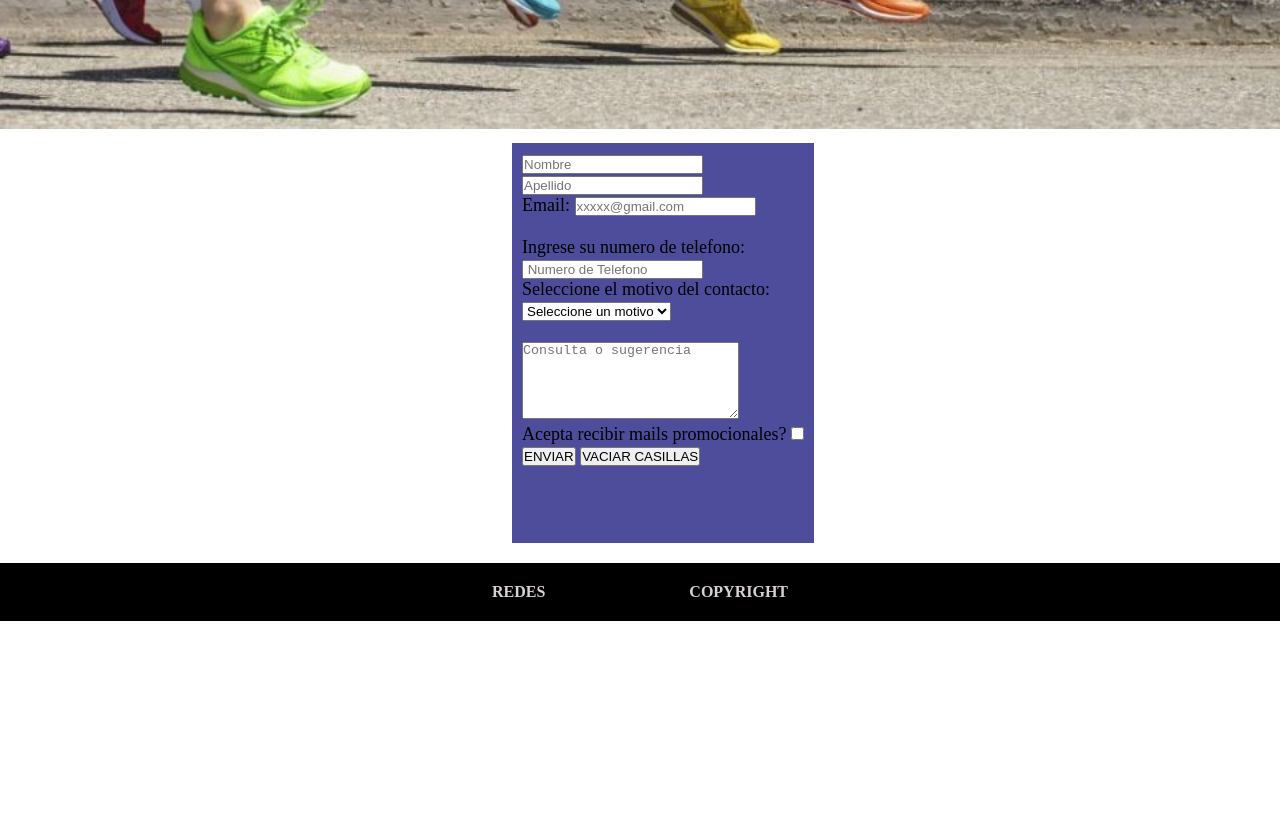
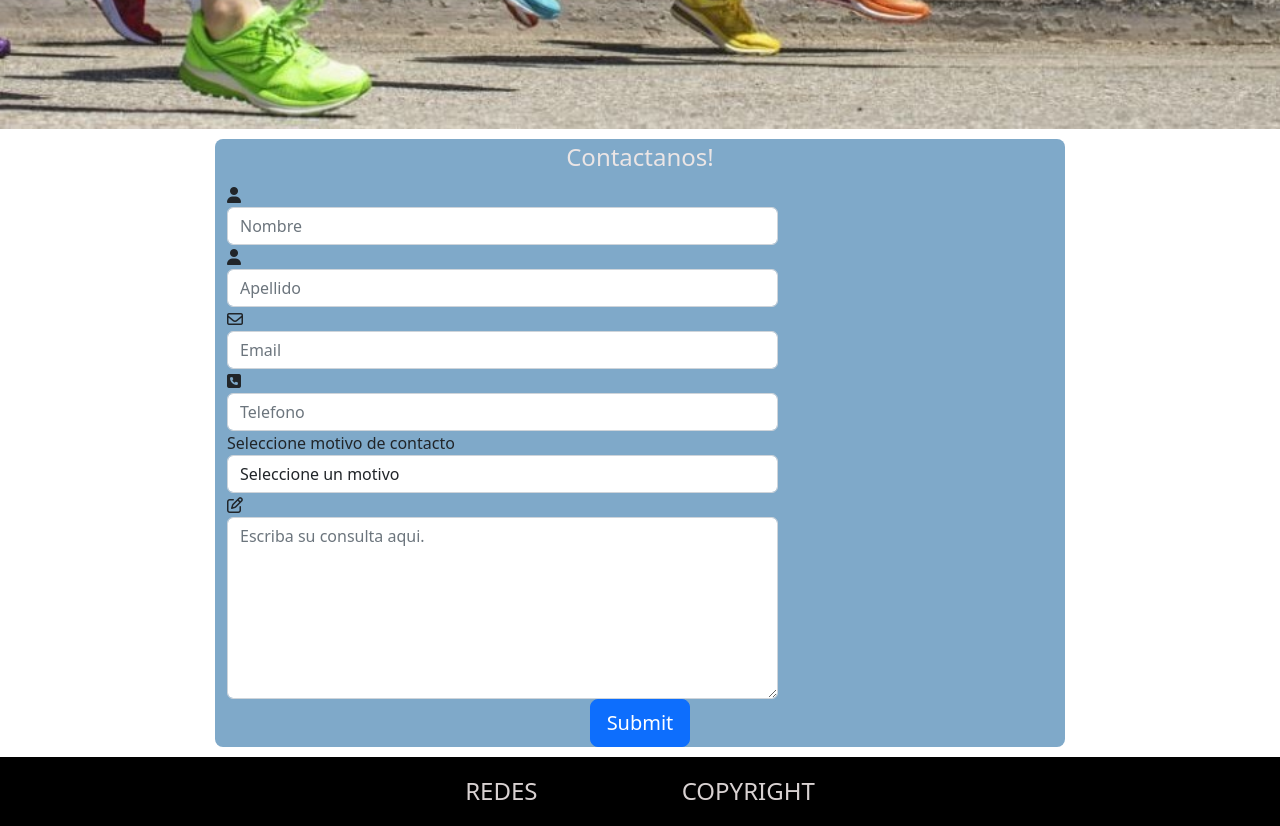
Before and after one commit to NicolasAlen/calzados-alen, a plain HTML site: page paginas/contacto.html in a window 1280 px wide. Shown: the part 360-1186 px from the top of the page. Before the commit the page ends 981 px from the top, so only its background shows below. Drawn offline with nearby package versions, Linux system fonts and the light colour scheme.

Commit message:
usando bootstrap

```diff
--- a/css/style.css
+++ b/css/style.css
@@ -10,7 +10,7 @@ body {
 .nav {
   display: flex;
   justify-content: center;
-  background-color: rgba(201, 196, 196, 0.7);
+  background-color: rgba(201, 196, 196, 0.9);
   padding: 40px;
   text-align: center;
   position: fixed;
@@ -115,16 +115,15 @@ header img {
   width: 100%;
 }
 /*contacto*/
-article {
-  background: rgb(77, 77, 156);
-  display: inline-block;
-  margin: 10px 0px 10px 0px;
-  margin-left: 40%;
+
+.container{
+  background:#7fa9c9;
+  border-radius: 8px;
+  margin-top: 10px;
+  width: 850px;
 }
-form {
-  height: 400px;
-  font-size: large;
-  padding: 10px;
+legend{
+  color: rgb(235, 229, 229);
 }
 /*galeria*/
 .galeria {
--- a/paginas/contacto.html
+++ b/paginas/contacto.html
@@ -7,6 +7,8 @@
 	<meta name="viewport" content="width=device-width, initial-scale=1.0">
 	<title>Sprint - Contacto</title>
 	<script src="https://kit.fontawesome.com/208ccb8209.js" crossorigin="anonymous"></script>
+	<link href="https://cdn.jsdelivr.net/npm/bootstrap@5.2.1/dist/css/bootstrap.min.css" rel="stylesheet"
+		integrity="sha384-iYQeCzEYFbKjA/T2uDLTpkwGzCiq6soy8tYaI1GyVh/UjpbCx/TYkiZhlZB6+fzT" crossorigin="anonymous">
 	<link rel="stylesheet" href="../css/style.css">
 </head>
 
@@ -26,43 +28,90 @@
 		</nav>
 		<img src="../multimedia/fondohead.jpg" alt="">
 	</header>
-	<section>
-		<article>
-			<form action="#">
-				<input type="text" placeholder="Nombre"><br>
-				<input type="text" placeholder="Apellido"><br>
-				<label for="email">Email:
-					<input type="email" placeholder="xxxxx@gmail.com" name="email"><br>
-				</label><br>
-				<label for="telefono">Ingrese su numero de telefono:</label><br>
-				<input type="text" placeholder=" Numero de Telefono"><br>
 
-				<p>Seleccione el motivo del contacto:</p>
-				<select name="letra" id="letra">
-					<option value="seleccionar">Seleccione un motivo</option>
-					<option value="comprar">Comprar</option>
-					<option value="consulta">Consulta</option>
-					<option value="sugerencia">Sugerencia</option>
-				</select><br><br>
+	<div class="container">
+		<div class="row">
+			<div class="col-md-12">
+				<div class="well well-sm">
+					<form class="form-horizontal" method="post">
+						<fieldset>
+							<legend class="text-center header">Contactanos!</legend>
 
-					<textarea placeholder="Consulta o sugerencia" cols="25" rows="5"></textarea>
-				</label> <br>
-				<div>Acepta recibir mails promocionales?
-					<input type="checkbox" name="acepta" value="1">
+							<div class="form-group">
+								<span class="col-md-1 col-md-offset-2 text-center"><i
+										class="fa fa-user bigicon"></i></span>
+								<div class="col-md-8">
+									<input id="fname" name="name" type="text" placeholder="Nombre"
+										class="form-control">
+								</div>
+							</div>
+							<div class="form-group">
+								<span class="col-md-1 col-md-offset-2 text-center"><i
+										class="fa fa-user bigicon"></i></span>
+								<div class="col-md-8">
+									<input id="lname" name="name" type="text" placeholder="Apellido"
+										class="form-control">
+								</div>
+							</div>
+
+							<div class="form-group">
+								<span class="col-md-1 col-md-offset-2 text-center"><i
+										class="fa fa-envelope-o bigicon"></i></span>
+								<div class="col-md-8">
+									<input id="email" name="email" type="text" placeholder="Email"
+										class="form-control">
+								</div>
+							</div>
+
+							<div class="form-group">
+								<span class="col-md-1 col-md-offset-2 text-center"><i
+										class="fa fa-phone-square bigicon"></i></span>
+								<div class="col-md-8">
+									<input id="phone" name="phone" type="text" placeholder="Telefono" class="form-control">
+								</div>
+							</div>
+
+							<div class="form-group">
+								<div class="col-md-8">
+								<label for="letra" class="control-label">Seleccione motivo de contacto</label>
+								<select class="form-control" id="letra">
+									<option value="seleccionar">Seleccione un motivo</option>
+									<option value="comprar">Comprar</option>
+									<option value="consulta">Consulta</option>
+									<option value="sugerencia">Sugerencia</option>
+								</div>
+								</select>
+							</div>
+
+							<div class="form-group">
+								<span class="col-md-1 col-md-offset-2 text-center"><i
+										class="fa fa-pencil-square-o bigicon"></i></span>
+								<div class="col-md-8">
+									<textarea class="form-control" id="message" name="message"
+										placeholder="Escriba su consulta aqui."
+										rows="7"></textarea>
+								</div>
+							</div>
+
+							<div class="form-group">
+								<div class="col-md-12 text-center">
+									<button type="submit" class="btn btn-primary btn-lg">Submit</button>
+								</div>
+							</div>
+						</fieldset>
+					</form>
 				</div>
-				<input type="submit" value="ENVIAR">
-				<input type="reset" value="VACIAR CASILLAS">
-			</form>
-		</article>
-	</section>
-
-
+			</div>
+		</div>
+	</div>
 	<footer>
 		<h4>REDES</h4>
 		<h4>COPYRIGHT</h4>
 
 	</footer>
-
+	<script src="https://cdn.jsdelivr.net/npm/bootstrap@5.2.1/dist/js/bootstrap.bundle.min.js"
+		integrity="sha384-u1OknCvxWvY5kfmNBILK2hRnQC3Pr17a+RTT6rIHI7NnikvbZlHgTPOOmMi466C8"
+		crossorigin="anonymous"></script>
 </body>
 
 </html>
```
Also changed, not shown: index.html (+21 -1 lines), paginas/galeria.html (+12 -6 lines), paginas/productos.html (+3 -0 lines), paginas/ubicacion.html (+3 -1 lines), multimedia/fondomain1.jpg (added), multimedia/fonodmain2.jpg (added).
